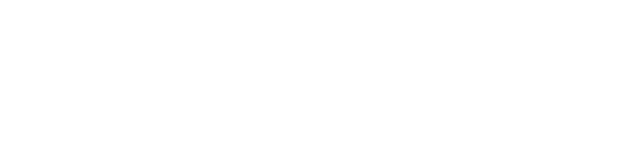
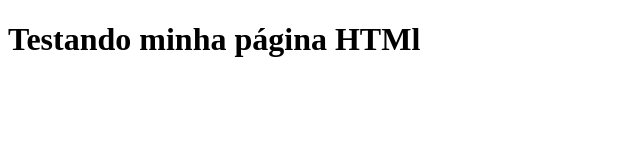
Before and after one commit to NannyCode36/Projeto_Git_Github, a plain HTML site: page index.html in a window 1280 px wide. Shown: the whole page, without its empty margins (0-640 px from the left). Drawn offline with Linux system fonts and the light colour scheme.

Commit message:
Já vai funcionar

```diff
--- a/index.html
+++ b/index.html
@@ -6,6 +6,6 @@
     <title>Document</title>
 </head>
 <body>
-
+    <h1> Testando minha página HTMl</h1>
 </body>
 </html>
```
